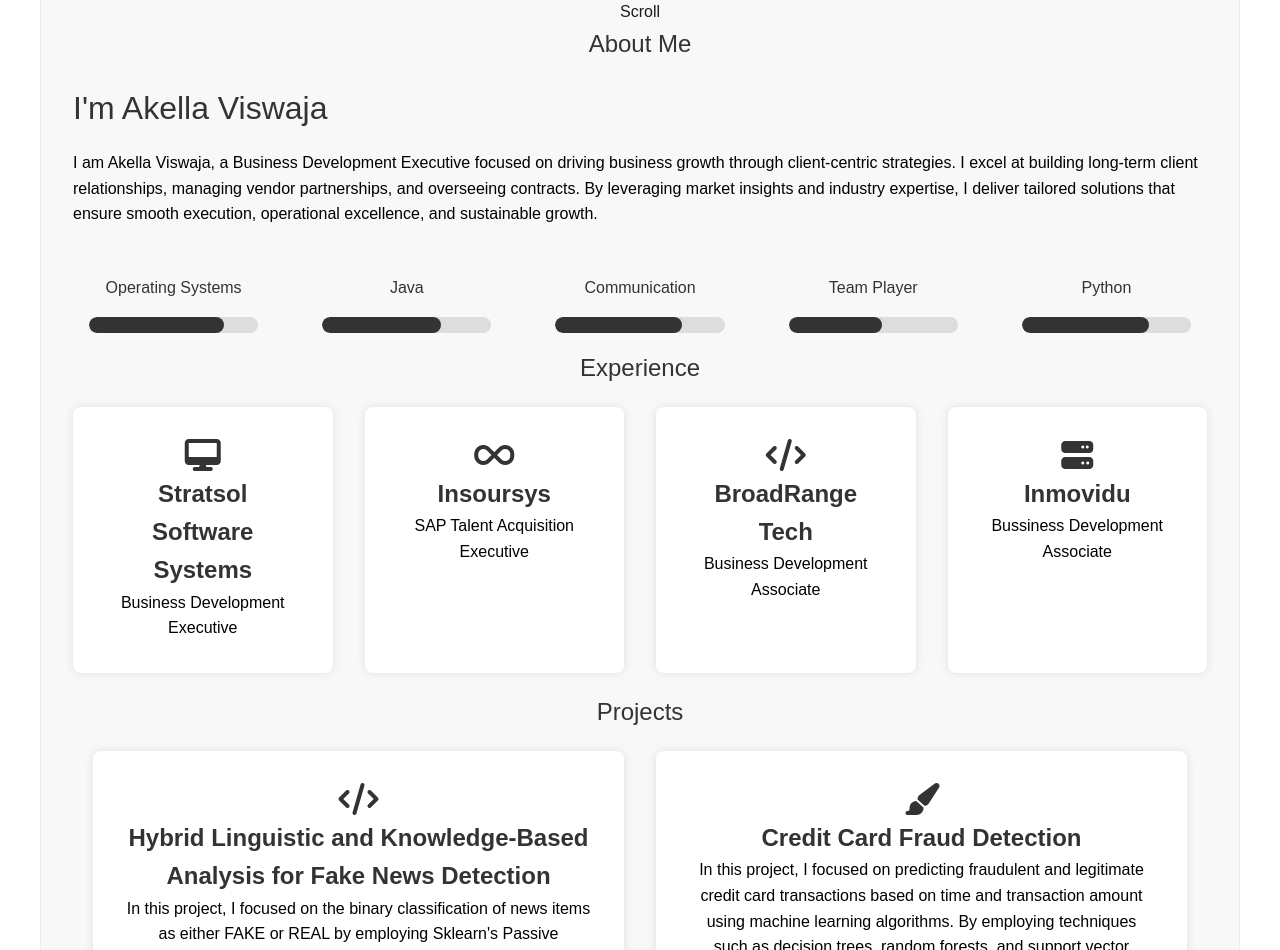
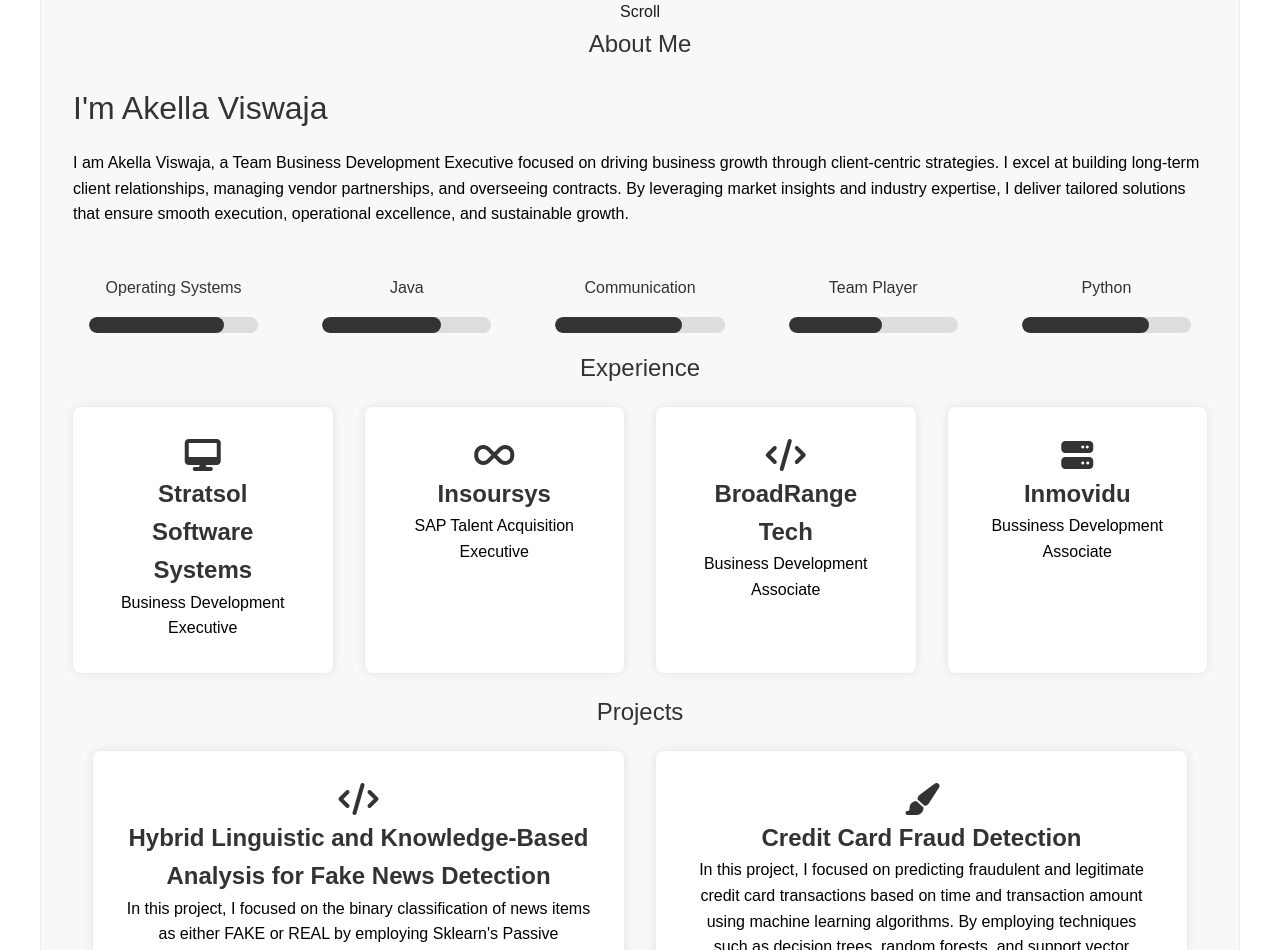
Before and after one commit to viswajaakella/Viswaja_Portfolio, a plain HTML site: page index.html in a window 1280 px wide. Shown: the part 844-1794 px from the top of the page. Drawn offline with nearby package versions, Linux system fonts and the light colour scheme.

Commit message:
Update index.html
changed the description

```diff
--- a/index.html
+++ b/index.html
@@ -86,7 +86,7 @@
         <div class="content">
             <h3 class="heading text-bold">About Me</h3>
             <h2 class="name">I'm Akella Viswaja</h2>
-            <p>I am Akella Viswaja, a Business Development Executive focused on driving business growth through client-centric strategies. I excel at building long-term client relationships, managing vendor partnerships, and overseeing contracts. By leveraging market insights and industry expertise, I deliver tailored solutions that ensure smooth execution, operational excellence, and sustainable growth.</p>
+            <p>I am Akella Viswaja, a Team Business Development Executive focused on driving business growth through client-centric strategies. I excel at building long-term client relationships, managing vendor partnerships, and overseeing contracts. By leveraging market insights and industry expertise, I deliver tailored solutions that ensure smooth execution, operational excellence, and sustainable growth.</p>
         </div>
 
         <div class="skills">
```
